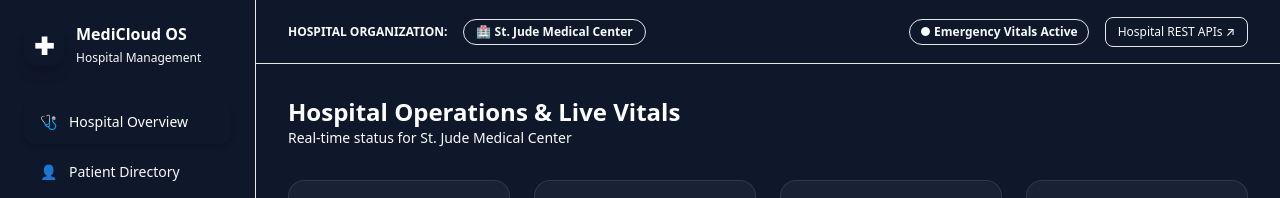
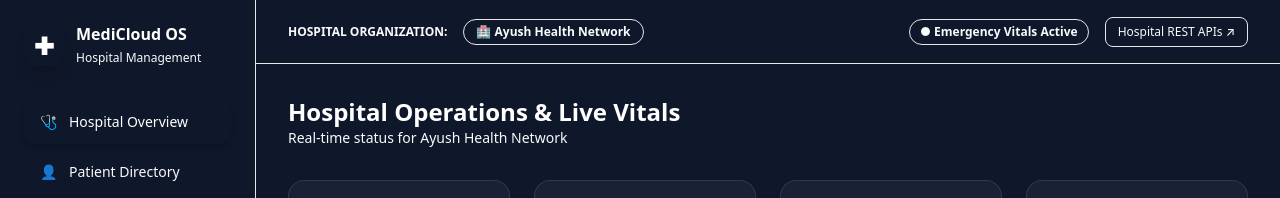
Before and after one commit to ayushks2k4-2602/-MediCloud-OS, a React (Vite) app in the folder frontend/: page / in a window 1280 px wide. Shown: the top 198 px of the page. Built offline with nearby package versions, Linux system fonts and the light colour scheme.

Commit message:
chore: Update default hospital organization name to Ayush Health Network

```diff
--- a/frontend/src/App.tsx
+++ b/frontend/src/App.tsx
@@ -3,7 +3,7 @@ import React, { useState } from 'react';
 export default function App() {
   const [activeTab, setActiveTab] = useState<'dashboard' | 'patients' | 'doctors' | 'appointments' | 'emr' | 'beds' | 'billing'>('dashboard');
   const [isAuthenticated, setIsAuthenticated] = useState<boolean>(true);
-  const [hospitalName, setHospitalName] = useState<string>('St. Jude Medical Center');
+  const [hospitalName, setHospitalName] = useState<string>('Ayush Health Network');
 
   if (!isAuthenticated) {
     return (
@@ -19,7 +19,7 @@ export default function App() {
           <form onSubmit={() => setIsAuthenticated(true)} className="space-y-4">
             <div>
               <label className="block text-xs font-semibold text-slate-300 uppercase mb-1">Medical Email</label>
-              <input type="email" defaultValue="dr.alex@stjude.com" required className="w-full bg-slate-900 border border-slate-700 rounded-xl px-4 py-3 text-white focus:outline-none focus:border-rose-500 transition" />
+              <input type="email" defaultValue="dr.alex@ayushhealth.com" required className="w-full bg-slate-900 border border-slate-700 rounded-xl px-4 py-3 text-white focus:outline-none focus:border-rose-500 transition" />
             </div>
             <div>
               <label className="block text-xs font-semibold text-slate-300 uppercase mb-1">Password</label>
```
